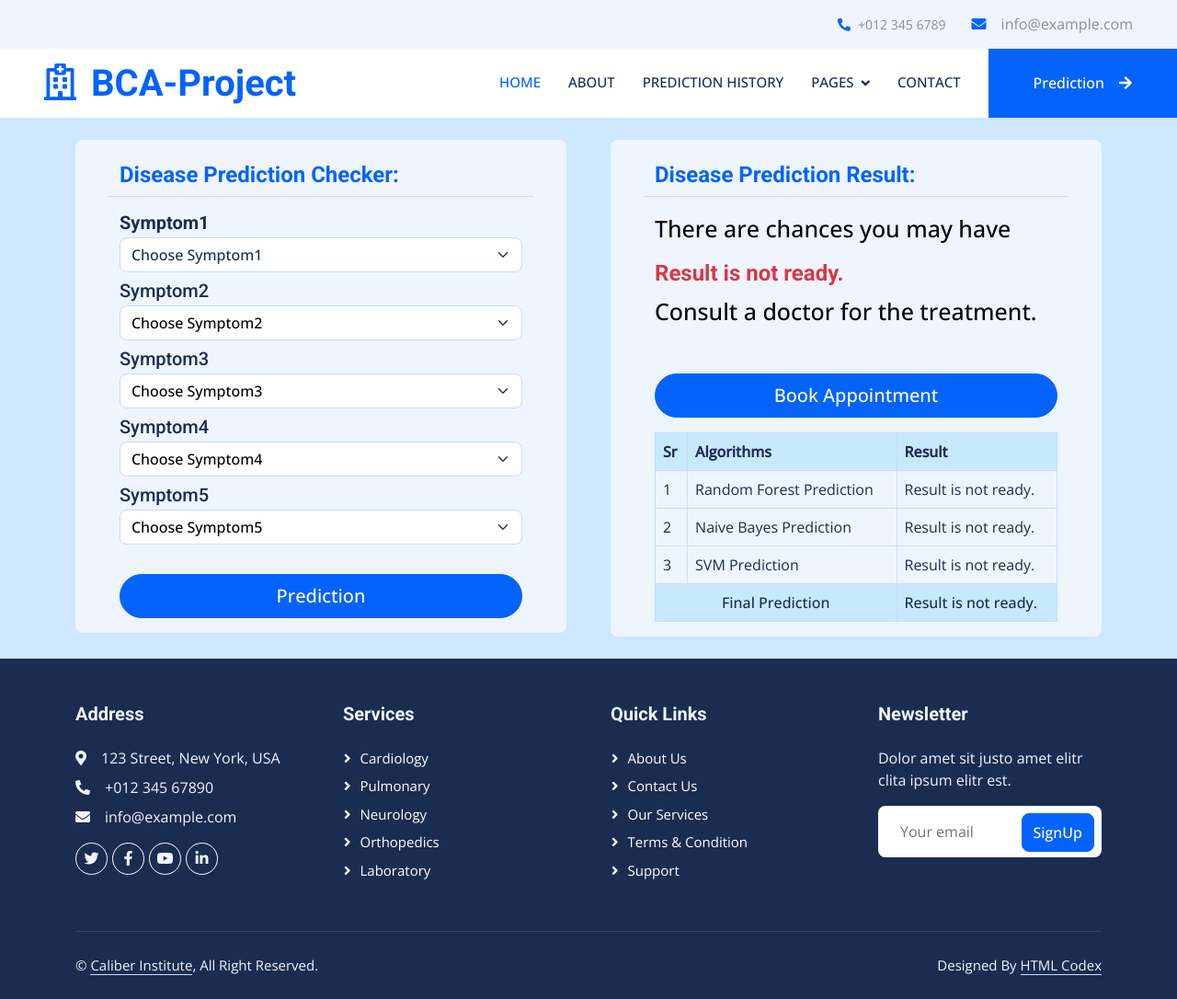
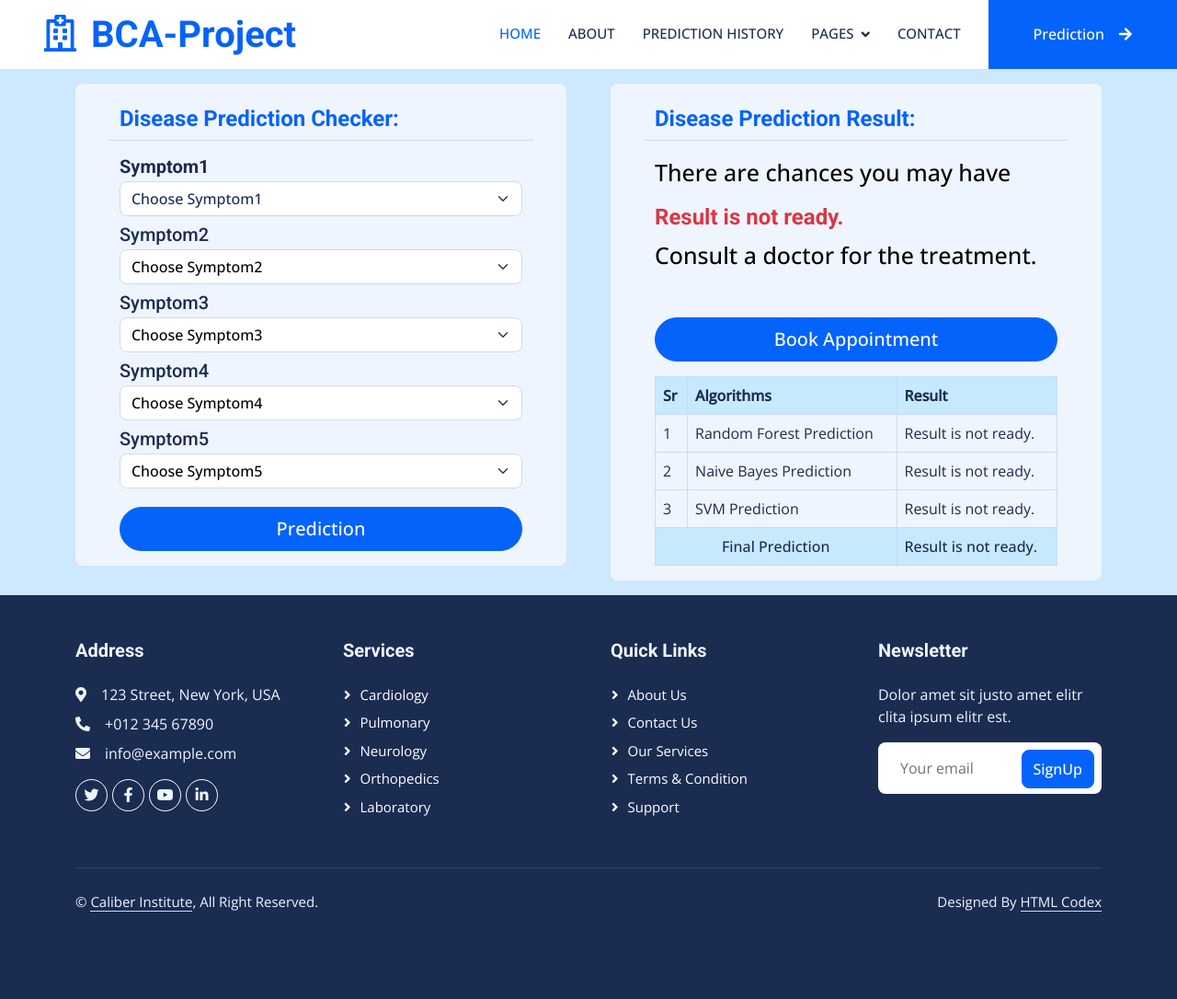
Before and after one commit to caliber123-dot/Disease-Prediction-Project, a Flask app: page /predict in a window 1280 px wide. Shown: the whole page at 92% size. After the commit the page ends 991 px from the top, so only its background shows below. Run offline with Flask 3, Linux system fonts and the light colour scheme; parts of the project's set-up code (start-up, migrations or seed data) failed here and were passed over; some libraries are stand-ins or nearby versions.

```diff
--- a/templates/base.html
+++ b/templates/base.html
@@ -48,7 +48,7 @@
 
 
     <!-- Topbar Start -->
-    <div class="container-fluid bg-light p-0 wow fadeIn" data-wow-delay="0.1s">
+    <!-- <div class="container-fluid bg-light p-0 wow fadeIn" data-wow-delay="0.1s">
         <div class="row gx-0 d-none d-lg-flex">
             <div class="col-lg-7 px-5 text-start">
                 <div class="h-100 d-inline-flex align-items-center py-3 me-4">
@@ -68,7 +68,7 @@
                 </div>
             </div>
         </div>
-    </div>
+    </div> -->
     <!-- Topbar End -->
     <!-- Navbar Start -->
     <nav class="navbar navbar-expand-lg bg-white navbar-light sticky-top p-0 wow fadeIn" data-wow-delay="0.1s">
--- a/templates/predict.html
+++ b/templates/predict.html
@@ -4,7 +4,7 @@
 
 <!-- About Start -->
 
-<div class="container-xxl py-4" style="background-color: #cde8ff;">
+<div class="container-xxl py-3" style="background-color: #cde8ff;">
     <div class="container">
         <div class="row g-5">
             <div class="col-lg-6 wow fadeIn" data-wow-delay="0.5s">
@@ -130,7 +130,7 @@
                             <div class="row text-center justify-content-center">
                                 <div class="col-12 col-sm-12 py-3">
                                     <button type="submit"
-                                        class="btn btn-primary btn-lg w-100 mt-3 rounded-pill">Prediction</button>
+                                        class="btn btn-primary btn-lg w-100 mt-1 rounded-pill">Prediction</button>
                                 </div>
                             </div>
                         </div>
```
